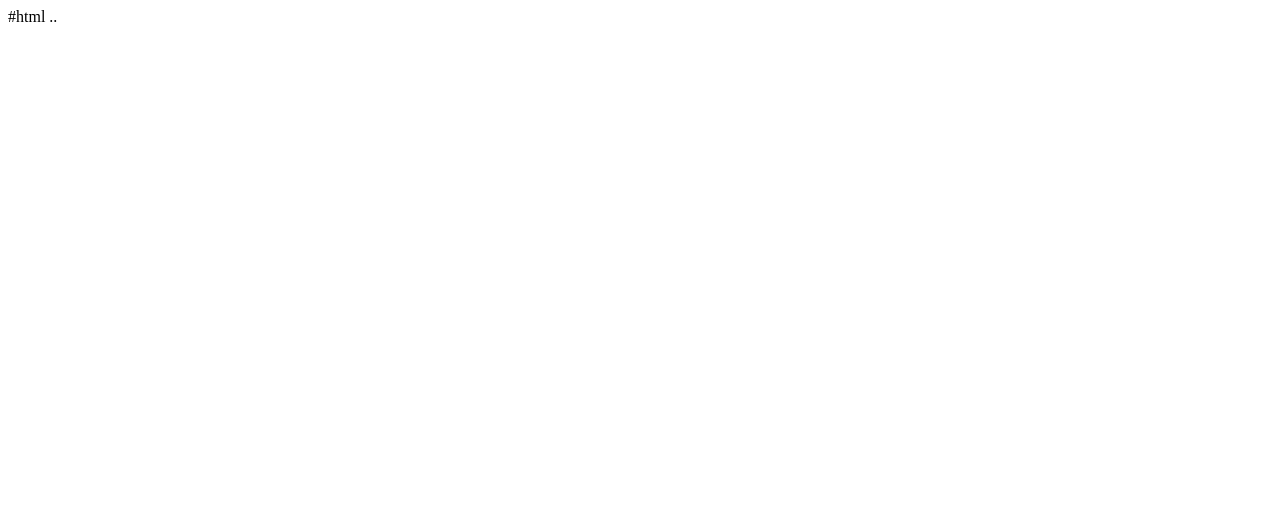
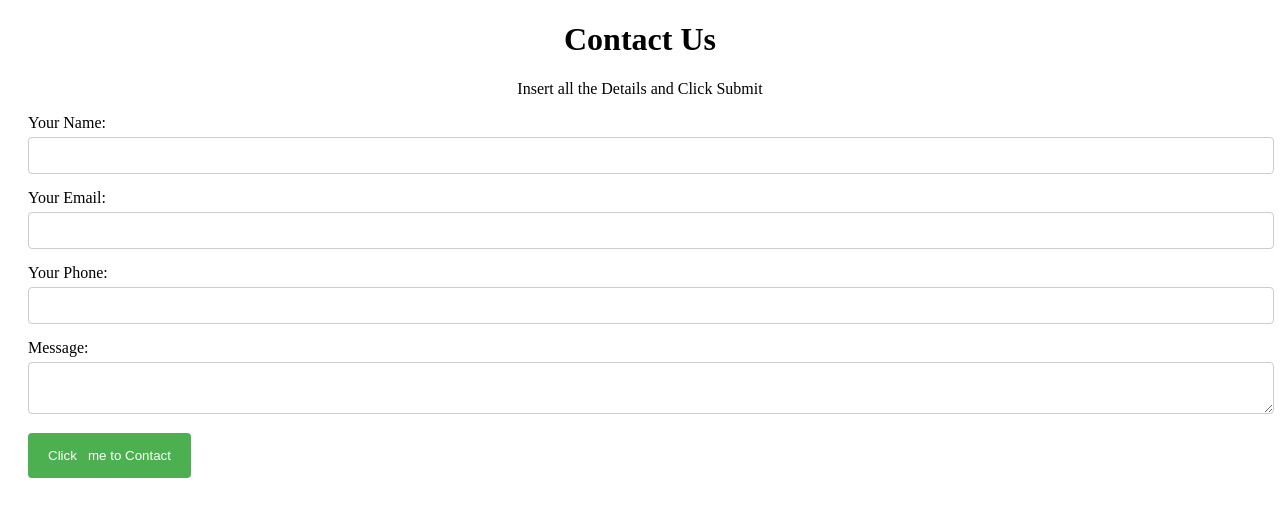
Before and after one commit to SKSTCODE42/DevOps, a plain HTML site: page index.html in a window 1280 px wide. Drawn offline with Linux system fonts and the light colour scheme.

Commit message:
Initial HTML & CSS

```diff
--- a/index.html
+++ b/index.html
@@ -1 +1,28 @@
-#html ..
+<!DOCTYPE html>
+<html>
+<head>
+    <title>Contact Us Form</title>
+    <link rel="stylesheet" href="styles.css"> </head>
+<body>
+    <div class="container">
+        <h1><center>Contact Us</center></h1>
+        <p><center>Insert all the Details and Click Submit</center></p>
+        <form>
+            <label for="name">Your Name:</label>
+            <input type="text" id="name" name="name" required>
+
+            <label for="email">Your Email:</label>
+            <input type="email" id="email" name="email" required>
+
+            <label for="phone">Your Phone:</label>
+            <input type="tel" id="phone" name="phone" required>
+
+            <label for="message">Message:</label>
+            <textarea id="message" name="message"></textarea>
+
+            <button type="submit">Click
+ me to Contact</button>
+        </form>
+    </div>
+</body>
+</html>
--- /dev/null
+++ b/styles.css
@@ -0,0 +1,26 @@
+/* styles.css */
+.container {
+    margin: 20px;
+}
+
+label {
+    display: block;
+    margin-bottom: 5px;
+}
+
+input, textarea {
+    width: 100%;
+    padding: 10px;
+    margin-bottom: 15px;
+    border: 1px solid #ccc;
+    border-radius: 4px;
+}
+
+button {
+    background-color: #4CAF50;
+    color: white;
+    padding: 15px 20px;
+    border: none;
+    border-radius: 4px;
+    cursor: pointer;
+}
```
